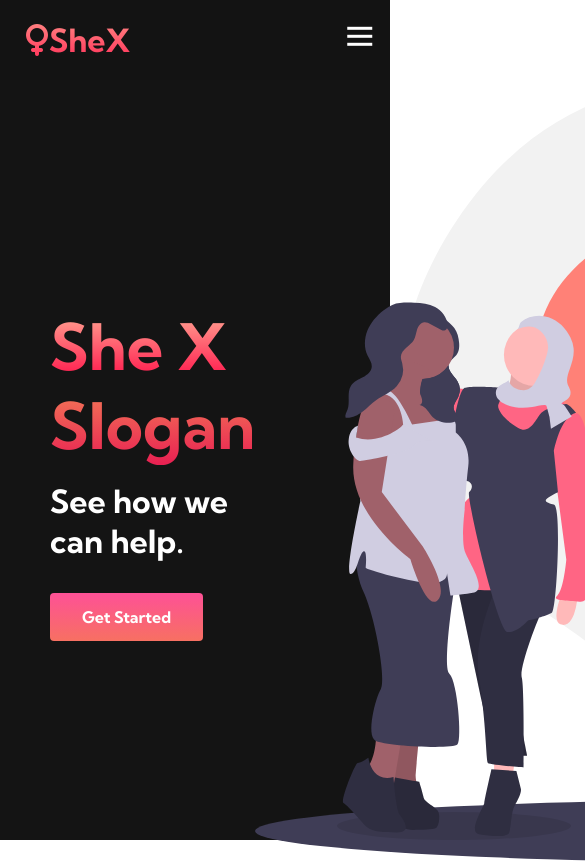
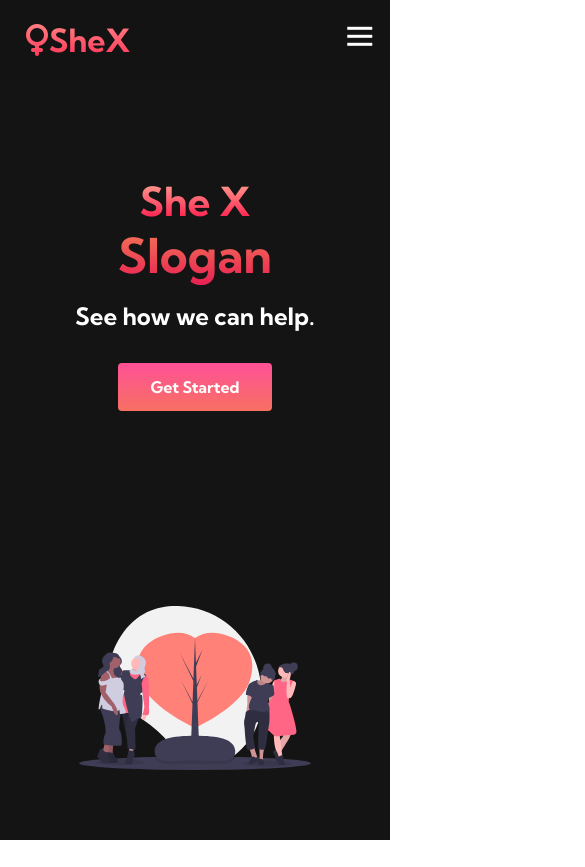
Before and after one commit to Stewb007/Northridge-Logistics, a plain HTML site: page index.html in a window 390 px wide. Shown: the top 867 px of the page, 585 px wide, since content can reach past the window. After the commit the page ends 844 px from the top, so only its background shows below. Drawn offline with Linux system fonts and the light colour scheme.

Commit message:
Mobile Responsive Work

```diff
--- a/styles.css
+++ b/styles.css
@@ -290,3 +290,43 @@
 .main_img--container {
     text-align: center;
 }
+
+#main__img {
+    height: 80%;
+    width: 80%;
+}
+
+/* Mobile Responsive */
+@media screen and (max-width: 768px) {
+    .main__container {
+        display: grid;
+        grid-template-columns: auto;
+        align-items: center;
+        justify-self: center;
+        width: 100%;
+        margin: 0 auto;
+        height: 90vh;
+    }
+
+    .main__content {
+        text-align: center;
+
+        margin-bottom: 4rem;
+    }
+
+    .main__content h1 {
+        font-size: 2.5rem;
+        margin-top: 2rem;
+    }
+
+    .main__content h2 {
+        font-size: 3rem;
+    }
+
+    .main__content p {
+        margin-top: 1rem;
+        font-size: 1.5rem;
+    }
+}
+
+/*  51:38  */
```
